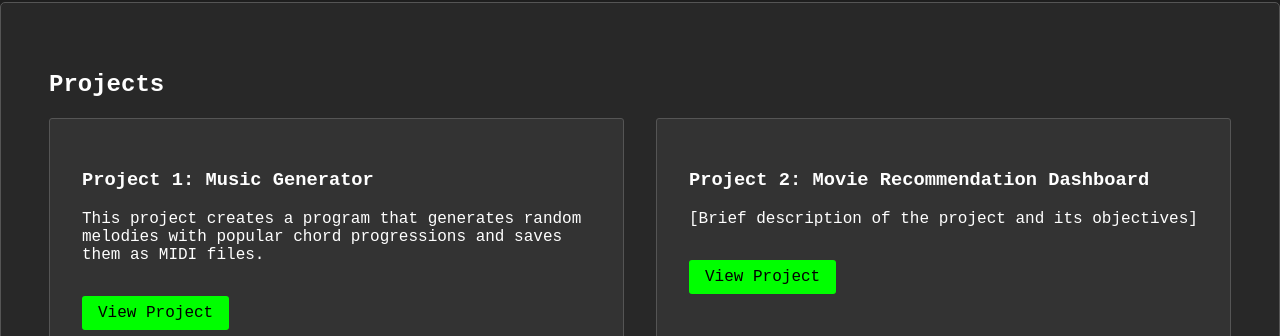
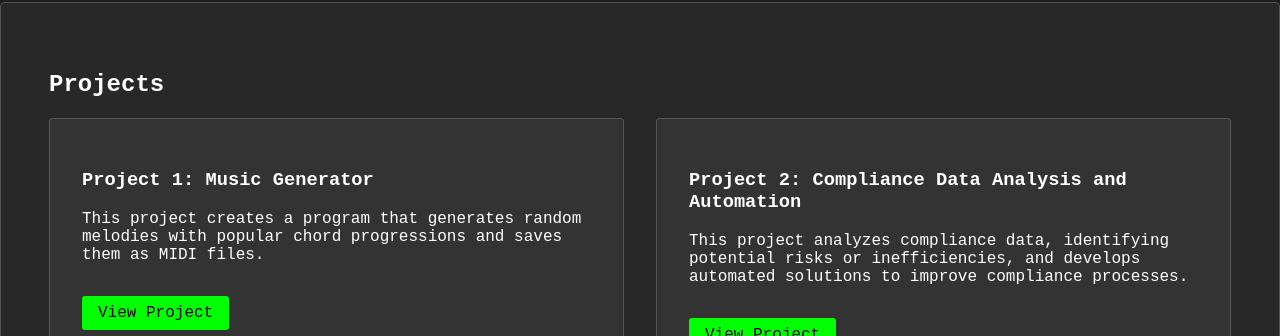
Before and after one commit to McGannB/McGannB.github.io, a plain HTML site: page index.html in a window 1280 px wide. Shown: the part 1063-1399 px from the top of the page. Drawn offline with Linux system fonts and the light colour scheme.

Commit message:
Add Compliance Project

```diff
--- a/index.html
+++ b/index.html
@@ -84,9 +84,9 @@
         <a href="https://github.com/McGannB/music_generator.git" target="_blank">View Project</a>
       </div>
       <div class="project-item">
-        <h3>Project 2: Movie Recommendation Dashboard</h3>
-        <p>[Brief description of the project and its objectives]</p>
-        <a href="https://github.com/McGannB/movie_recommendation.git" target="_blank">View Project</a>
+        <h3>Project 2: Compliance Data Analysis and Automation</h3>
+        <p>This project analyzes compliance data, identifying potential risks or inefficiencies, and develops automated solutions to improve compliance processes.</p>
+        <a href=https://github.com/McGannB/comp-analysis target="_blank">View Project</a>
       </div>
     </div>
   </section>
```
